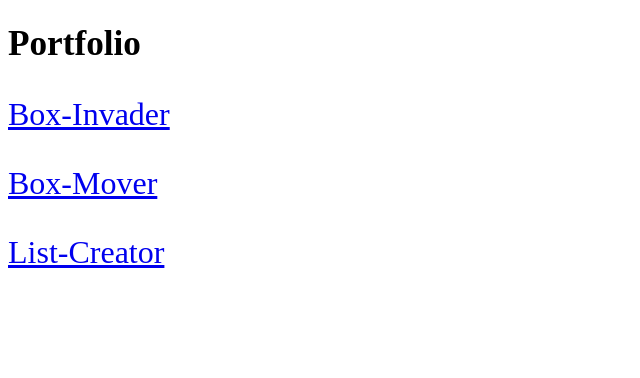
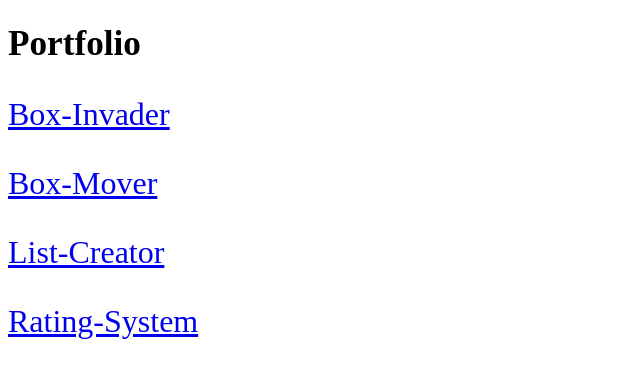
Before and after one commit to Sor-Harr/Portfolio, a plain HTML site: page index.html in a window 1280 px wide. Shown: the whole page, without its empty margins (0-640 px from the left). Drawn offline with Linux system fonts and the light colour scheme.

Commit message:
Update index.html

```diff
--- a/index.html
+++ b/index.html
@@ -18,5 +18,6 @@
 <p><a href = 'https://sor-harr.github.io/Box-Invader/'>Box-Invader</a></p>
 <p><a href = 'https://sor-harr.github.io/JS-DOM-Dev/Box-Mover'>Box-Mover</a></p>
 <p><a href = 'https://sor-harr.github.io/JS-DOM-Dev/List-Creator'>List-Creator</a></p>
+<p><a href = 'https://sor-harr.github.io/JS-DOM-Dev/Rating-System'>Rating-System</a></p>
 </body>
 </html>
```
